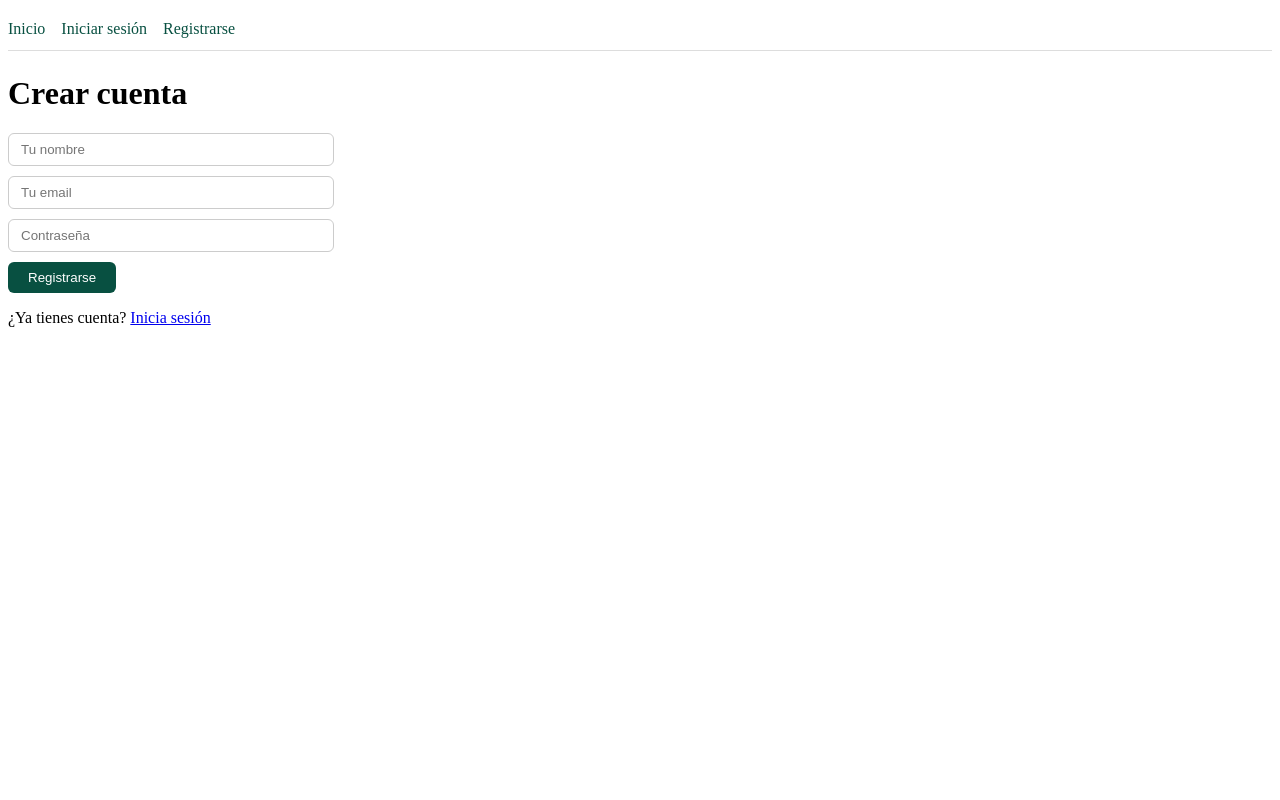
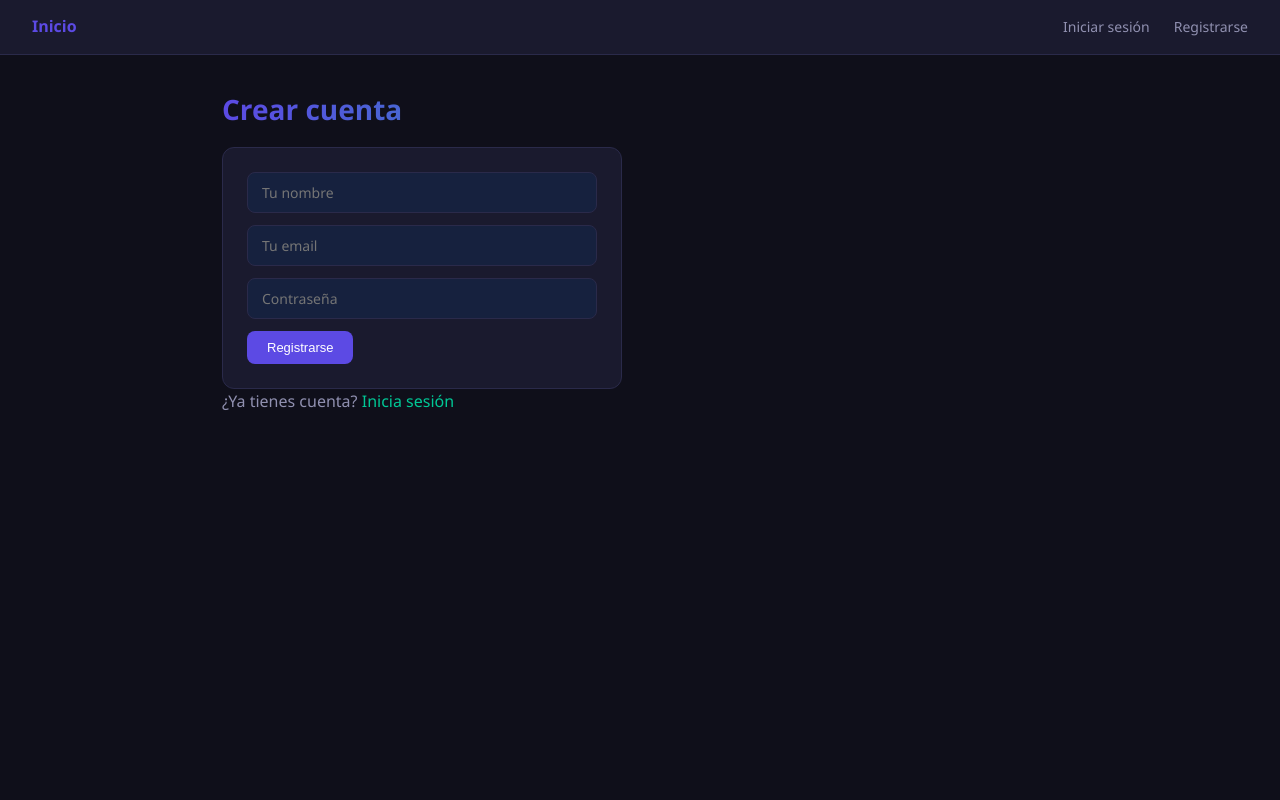
Before and after one commit to chesspaul/Ajedrez, a Flask app: page /registro in a window 1280 px wide. Run offline with Flask 3, Linux system fonts and the light colour scheme.

Commit message:
rediseño de UI

```diff
--- a/static/estilo.css
+++ b/static/estilo.css
@@ -1,82 +1,242 @@
+/* ── Variables de color ── */
+:root {
+  --principal: #5C4AE4;
+  --principal-oscuro: #3D2EB8;
+  --acento: #00C896;
+  --acento-oscuro: #00A87E;
+  --fondo: #0F0F1A;
+  --fondo-card: #1A1A2E;
+  --fondo-card2: #16213E;
+  --texto: #E8E8F0;
+  --texto-secundario: #9090B0;
+  --borde: #2A2A4A;
+  --error: #FF4C6A;
+  --exito: #00C896;
+}
+
+/* ── Base ── */
+* { box-sizing: border-box; margin: 0; padding: 0; }
+
+body {
+  font-family: 'Segoe UI', sans-serif;
+  background: var(--fondo);
+  color: var(--texto);
+  min-height: 100vh;
+  line-height: 1.6;
+}
+
+/* ── Nav ── */
 nav {
+  background: var(--fondo-card);
+  border-bottom: 1px solid var(--borde);
+  padding: 14px 32px;
   display: flex;
-    gap: 16px;
-    padding: 12px 0;
-    border-bottom: 1px solid #ddd;
-    margin-bottom: 24px;
+  align-items: center;
+  gap: 24px;
 }
 
 nav a {
+  color: var(--texto-secundario);
   text-decoration: none;
-    color: #085041;
+  font-size: 14px;
+  font-weight: 500;
+  transition: color 0.2s;
 }
 
-input {
-    display: block;
-    margin-bottom: 10px;
-    padding: 8px 12px;
-    width: 100%;
-    max-width: 300px;
-    border: 1px solid #ccc;
-    border-radius: 6px;
+nav a:hover { color: var(--acento); }
+
+nav a:first-child {
+  color: var(--principal);
+  font-size: 16px;
+  font-weight: 700;
+  margin-right: auto;
 }
 
+/* ── Contenido principal ── */
+body > nav + * ,
+body > nav ~ p,
+.contenido {
+  padding: 32px;
+  max-width: 900px;
+  margin: 0 auto;
+}
+
+h1 {
+  font-size: 28px;
+  font-weight: 700;
+  margin-bottom: 8px;
+  background: linear-gradient(90deg, var(--principal), var(--acento));
+  -webkit-background-clip: text;
+  -webkit-text-fill-color: transparent;
+  background-clip: text;
+}
+
+h2 { font-size: 20px; margin-bottom: 12px; color: var(--texto); }
+h3 { font-size: 16px; margin-bottom: 8px; color: var(--texto-secundario); }
+
+p { color: var(--texto-secundario); margin-bottom: 12px; }
+
+a { color: var(--acento); text-decoration: none; }
+a:hover { text-decoration: underline; }
+
+/* ── Botones ── */
 button {
-    padding: 8px 20px;
-    background: #085041;
+  padding: 9px 20px;
+  background: var(--principal);
   color: white;
   border: none;
-    border-radius: 6px;
+  border-radius: 8px;
   cursor: pointer;
+  font-size: 13px;
+  font-weight: 500;
+  transition: background 0.2s, transform 0.1s;
 }
 
-.flash {
-    padding: 8px 12px;
-    border-radius: 6px;
+button:hover { background: var(--principal-oscuro); transform: translateY(-1px); }
+button:active { transform: translateY(0); }
+
+/* ── Inputs ── */
+input, textarea, select {
+  display: block;
+  width: 100%;
+  max-width: 380px;
+  padding: 10px 14px;
+  background: var(--fondo-card2);
+  border: 1px solid var(--borde);
+  border-radius: 8px;
+  color: var(--texto);
+  font-size: 14px;
   margin-bottom: 12px;
-    max-width: 400px;
+  transition: border-color 0.2s;
+  font-family: 'Segoe UI', sans-serif;
 }
 
-.flash.error { background: #FCEBEB; color: #791F1F; }
-.flash.exito { background: #E1F5EE; color: #085041; }
-
-.nota-card {
-    border: 1px solid #ddd;
-    border-radius: 8px;
-    padding: 16px;
-    margin-bottom: 12px;
-    max-width: 500px;
+input:focus, textarea:focus, select:focus {
+  outline: none;
+  border-color: var(--principal);
 }
 
-.nota-card h3 {
-    margin: 0 0 8px;
+select option { background: var(--fondo-card2); }
+
+label {
+  font-size: 13px;
+  color: var(--texto-secundario);
+  margin-bottom: 4px;
+  display: block;
 }
+
+/* ── Cards ── */
+.nota-card {
+  background: var(--fondo-card);
+  border: 1px solid var(--borde);
+  border-radius: 12px;
+  padding: 18px 20px;
+  margin-bottom: 12px;
+  max-width: 520px;
+  transition: border-color 0.2s;
+}
+
+.nota-card:hover { border-color: var(--principal); }
+.nota-card h3 { color: var(--texto); margin-bottom: 6px; }
+.nota-card p { margin-bottom: 0; }
 
 .nota-acciones {
   display: flex;
-    gap: 12px;
+  gap: 10px;
   align-items: center;
-    margin-top: 10px;
+  margin-top: 12px;
 }
 
 .nota-acciones a {
-    color: #085041;
-    text-decoration: none;
+  color: var(--acento);
+  font-size: 13px;
 }
 
 .nota-acciones button {
-    background: #791F1F;
+  background: transparent;
+  border: 1px solid var(--error);
+  color: var(--error);
   padding: 4px 12px;
+  font-size: 12px;
+}
+
+.nota-acciones button:hover { background: var(--error); color: white; }
+
+/* ── Flash messages ── */
+.flash {
+  padding: 10px 16px;
+  border-radius: 8px;
+  margin: 12px 32px;
+  max-width: 500px;
   font-size: 13px;
 }
 
-textarea {
-    display: block;
+.flash.error {
+  background: rgba(255, 76, 106, 0.15);
+  border: 1px solid var(--error);
+  color: #FF8FA3;
+}
+
+.flash.exito {
+  background: rgba(0, 200, 150, 0.15);
+  border: 1px solid var(--acento);
+  color: var(--acento);
+}
+
+/* ── Tabla historial ── */
+table {
   width: 100%;
+  max-width: 700px;
+  border-collapse: collapse;
+  margin-top: 16px;
+  font-size: 13px;
+}
+
+thead tr {
+  border-bottom: 2px solid var(--borde);
+}
+
+th {
+  padding: 10px 12px;
+  text-align: left;
+  color: var(--texto-secundario);
+  font-weight: 500;
+}
+
+td {
+  padding: 10px 12px;
+  border-bottom: 1px solid var(--borde);
+  color: var(--texto);
+}
+
+tr:hover td { background: var(--fondo-card); }
+
+/* ── Ajedrez ── */
+#tablero {
+  border-radius: 8px;
+  overflow: hidden;
+  box-shadow: 0 8px 32px rgba(92, 74, 228, 0.3);
+}
+
+#historial {
+  background: var(--fondo-card);
+  border: 1px solid var(--borde) !important;
+  border-radius: 8px;
+  color: var(--texto-secundario);
+}
+
+#turno, #estado {
+  font-size: 15px;
+  font-weight: 500;
+  margin-bottom: 4px;
+}
+
+/* ── Formularios ── */
+form {
+  background: var(--fondo-card);
+  border: 1px solid var(--borde);
+  border-radius: 12px;
+  padding: 24px;
   max-width: 400px;
-    padding: 8px 12px;
-    border: 1px solid #ccc;
-    border-radius: 6px;
-    margin-bottom: 10px;
-    font-family: sans-serif;
+  margin-top: 16px;
 }
--- a/templates/base.html
+++ b/templates/base.html
@@ -1,9 +1,12 @@
-<!DOCTYPE html>
+<!doctype html>
 <html lang="es">
   <head>
-    <meta charset="UTF-8">
-    <meta name="viewport" content="width=device-width, initial-scale=1.0">
-    <link rel="stylesheet" href="{{ url_for('static', filename='estilo.css') }}">
+    <meta charset="UTF-8" />
+    <meta name="viewport" content="width=device-width, initial-scale=1.0" />
+    <link
+      rel="stylesheet"
+      href="{{ url_for('static', filename='estilo.css') }}"
+    />
     <title>Mi App</title>
   </head>
   <body>
@@ -20,12 +23,13 @@
       {% endif %}
     </nav>
 
-    {% with messages = get_flashed_messages(with_categories=true) %}
-        {% for categoria, mensaje in messages %}
+    {% with messages = get_flashed_messages(with_categories=true) %} {% for
+    categoria, mensaje in messages %}
     <p class="flash {{ categoria }}">{{ mensaje }}</p>
-        {% endfor %}
-    {% endwith %}
+    {% endfor %} {% endwith %}
 
+    <div style="padding: 32px; max-width: 900px; margin: 0 auto">
       {% block contenido %}{% endblock %}
+    </div>
   </body>
 </html>
```
Lines whose indentation alone changed are shown as unchanged.
